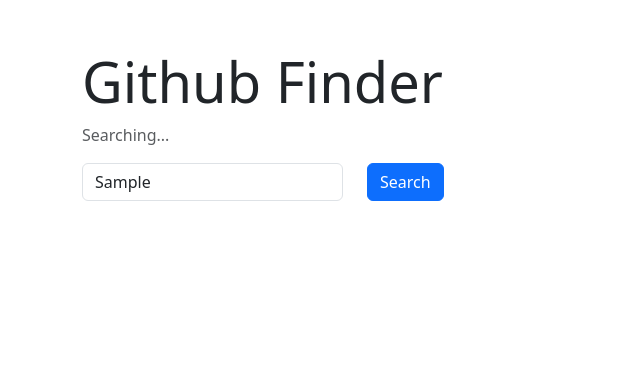
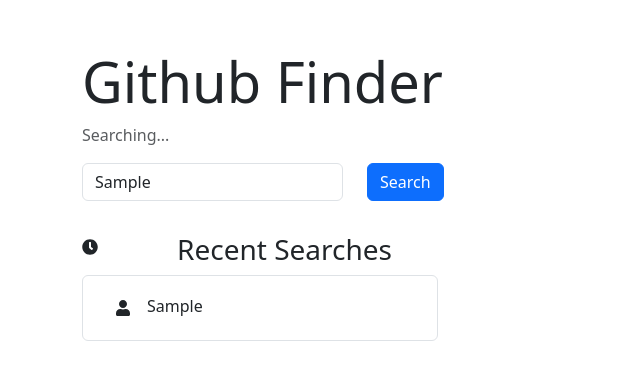
Before and after one commit to farooq-teqniqly/github-finder, a React (Vite) app: page / in a window 1280 px wide. Both pictures are taken after typing "Sample" into the empty fields and a click on the button "Search". Shown: the top 380 px of the page, without its empty margins (0-640 px from the left). Built offline with nearby package versions, Linux system fonts and the light colour scheme; no server answers.

Commit message:
chore: Add recent searches with UI and logic in UserSearch component.

```diff
--- a/src/components/UserSearch/UserSearch.jsx
+++ b/src/components/UserSearch/UserSearch.jsx
@@ -1,6 +1,7 @@
 import { useState } from "react";
 import { useQuery } from "@tanstack/react-query";
-import { Button, Col, Form, Row } from "react-bootstrap";
+import { Button, Col, Form, Row, ListGroup } from "react-bootstrap";
+import { FaClock, FaUser } from "react-icons/fa";
 
 import { fetchGithubUser } from "../../api/github";
 import { UserCard } from "../UserCard/UserCard";
@@ -8,6 +9,7 @@
 export const UserSearch = () => {
   const [username, setUsername] = useState("");
   const [submittedUsername, setSubmittedUserName] = useState("");
+  const [recentUsers, setRecentUsers] = useState([]);
 
   const { data, isLoading, isError, error } = useQuery({
     queryKey: ["users", submittedUsername],
@@ -17,7 +19,19 @@
 
   const handleSubmit = (e) => {
     e.preventDefault();
-    setSubmittedUserName(username.trim());
+
+    const trimmed = username.trim();
+
+    if (!trimmed) {
+      return;
+    }
+
+    setSubmittedUserName(trimmed);
+
+    setRecentUsers((prev) => {
+      const updated = [trimmed, ...prev.filter((u) => u !== trimmed)];
+      return updated.slice(0, 5);
+    });
   };
 
   return (
@@ -53,6 +67,38 @@
           </Col>
         </Row>
       )}
+
+      {recentUsers.length > 0 && (
+        <>
+          <Row className="mt-3">
+            <Col md={1}>
+              <FaClock></FaClock>
+            </Col>
+            <Col md={3}>
+              <h3>Recent Searches</h3>
+            </Col>
+          </Row>
+          <Row>
+            <Col md={4}>
+              <ListGroup>
+                {recentUsers.map((user) => (
+                  <ListGroup.Item
+                    key={user}
+                    action
+                    onClick={() => {
+                      setUsername(user);
+                      setSubmittedUserName(user);
+                    }}
+                  >
+                    <FaUser className="m-3"></FaUser>
+                    {user}
+                  </ListGroup.Item>
+                ))}
+              </ListGroup>
+            </Col>
+          </Row>
+        </>
+      )}
     </>
   );
 };
```
